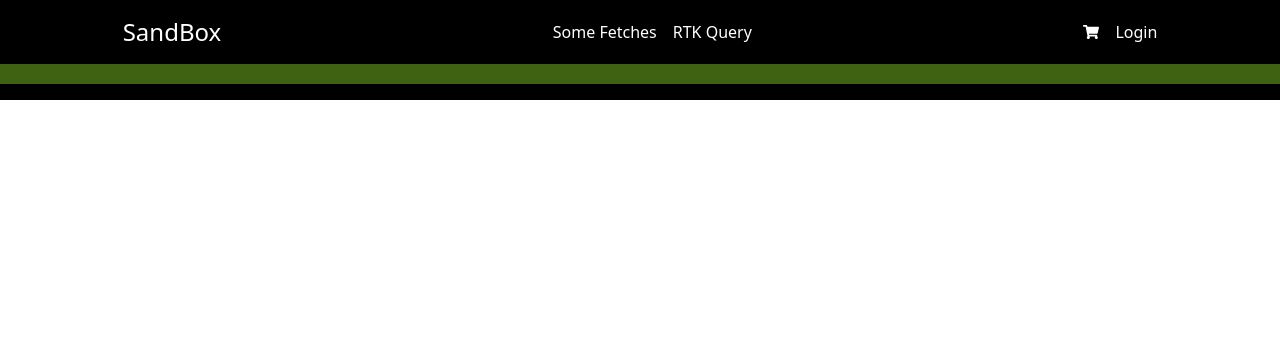
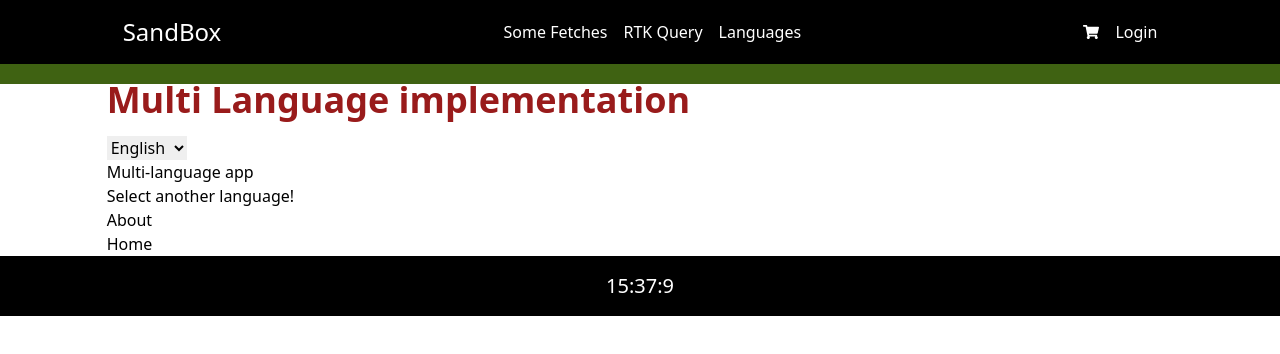
Before and after one commit to Xavi-Arnau/react-sandbox, a React (Create React App) app: page /languages in a window 1280 px wide. Shown: the top 354 px of the page. Built offline with nearby package versions, Linux system fonts and the light colour scheme.

Commit message:
multi language tests

```diff
--- a/package.json
+++ b/package.json
@@ -8,8 +8,11 @@
     "@testing-library/react": "^13.4.0",
     "@testing-library/user-event": "^13.5.0",
     "axios": "^1.7.2",
+    "i18next": "^23.14.0",
+    "i18next-http-backend": "^2.6.0",
     "react": "^18.3.1",
     "react-dom": "^18.3.1",
+    "react-i18next": "^15.0.1",
     "react-icons": "^5.2.1",
     "react-redux": "^9.1.2",
     "react-router-dom": "^6.24.1",
--- /dev/null
+++ b/public/i18n/en.json
@@ -0,0 +1,6 @@
+{
+  "title": "Multi-language app",
+  "label": "Select another language!",
+  "about": "About",
+  "home": "Home"
+}
--- /dev/null
+++ b/public/i18n/es.json
@@ -0,0 +1,6 @@
+{
+  "title": "Aplicación en varios idiomas",
+  "label": "Selecciona otro lenguaje!",
+  "about": "Sobre mí",
+  "home": "Inicio"
+}
--- /dev/null
+++ b/public/i18n/it.json
@@ -0,0 +1,6 @@
+{
+  "title": "Applicazione multilingue",
+  "label": "Selezionare un'altra lingua ",
+  "about": "Su di me",
+  "home": "Casa"
+}
--- a/src/App.js
+++ b/src/App.js
@@ -11,6 +11,8 @@ import { storeRTKQuery } from "./storeRTKQuery";
 import { Provider } from "react-redux";
 import Footer from "./components/Footer";
 import RTKQuery from "./screens/RTKQuery";
+
+import MultiLanguage from "./screens/MultiLanguage";
 
 function App() {
   return (
@@ -31,6 +33,7 @@ function App() {
                     </Provider>
                   }
                 />
+                <Route path="/languages" element={<MultiLanguage />} />
 
                 <Route path="/login" element={<Login />} />
                 <Route element={<PrivateRoute />}>
--- a/src/components/Header.jsx
+++ b/src/components/Header.jsx
@@ -45,6 +45,9 @@ const Header = () => {
           <li>
             <Link to="/rtkquery">RTK Query</Link>
           </li>
+          <li>
+            <Link to="/languages">Languages</Link>
+          </li>
         </ul>
         <div className="flex flex-row gap-4 items-center">
           <div className="relative">
--- /dev/null
+++ b/src/lang/i18n.js
@@ -0,0 +1,19 @@
+import i18n from "i18next";
+import { initReactI18next } from "react-i18next";
+import i18nBackend from "i18next-http-backend";
+
+i18n
+  .use(i18nBackend)
+  .use(initReactI18next)
+  .init({
+    lng: "en",
+    fallbackLng: "en",
+    interpolation: {
+      escapeValue: false,
+    },
+    backend: {
+      loadPath: "/i18n/{{lng}}.json",
+    },
+  });
+
+export default i18n;
--- /dev/null
+++ b/src/lang/languages.js
@@ -0,0 +1,5 @@
+export const LANGUAGES = [
+  { label: "Spanish", code: "es" },
+  { label: "English", code: "en" },
+  { label: "Italian", code: "it" },
+];
--- /dev/null
+++ b/src/screens/MultiLanguage.jsx
@@ -0,0 +1,42 @@
+// https://dev.to/franklin030601/building-a-multi-language-app-with-react-js-2och
+import React from "react";
+import { useTranslation } from "react-i18next";
+import { LANGUAGES } from "../lang/languages";
+import i18n from "../lang/i18n";
+import { Suspense } from "react";
+
+const MultiLanguage = () => {
+  const { t } = useTranslation();
+  const onChangeLang = (e) => {
+    const lang_code = e.target.value;
+    i18n.changeLanguage(lang_code);
+  };
+  return (
+    <Suspense fallback="loading">
+      <div className="mt-20">
+        <h1 className="text-red-800 text-4xl font-bold mb-4">
+          Multi Language implementation
+        </h1>
+        <div>
+          <select defaultValue={i18n.language} onChange={onChangeLang}>
+            {LANGUAGES.map(({ code, label }) => (
+              <option key={code} value={code}>
+                {label}
+              </option>
+            ))}
+          </select>
+        </div>
+        <div>
+          <ul>
+            <li>{t("title")}</li>
+            <li>{t("label")}</li>
+            <li>{t("about")}</li>
+            <li>{t("home")}</li>
+          </ul>
+        </div>
+      </div>
+    </Suspense>
+  );
+};
+
+export default MultiLanguage;
```
Also changed, not shown: 2 other files (tests, documents, lock files or other folders).
